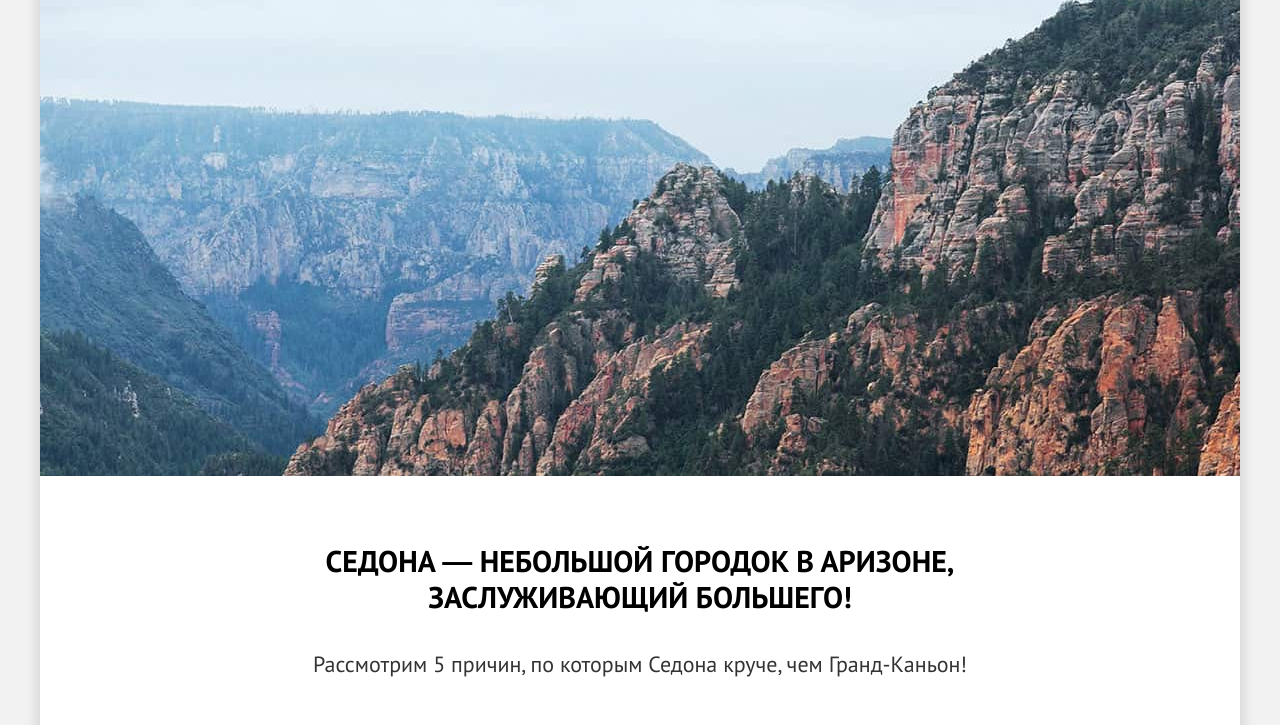
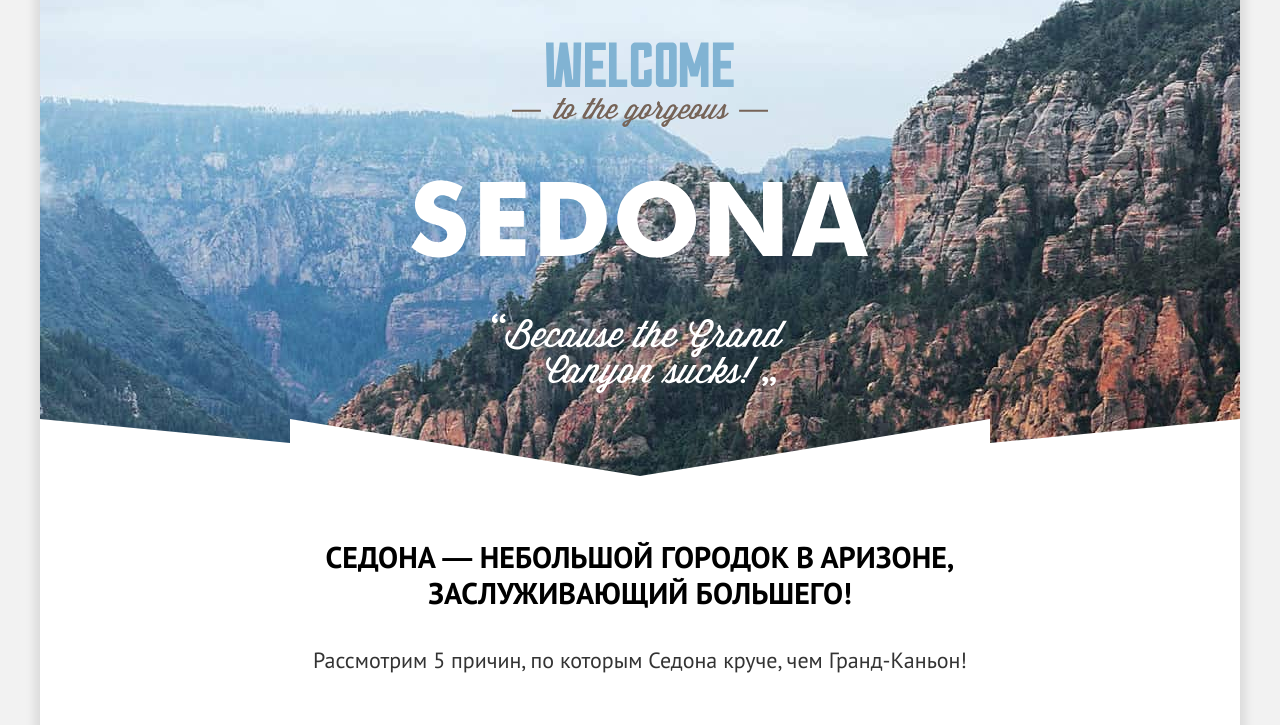
Before and after one commit to ArkBriz/Sedona, a plain HTML site: page index.html in a window 1280 px wide. Shown: the part 75-800 px from the top of the page. Drawn offline with Linux system fonts and the light colour scheme.

Commit message:
Add decorative backgrounds to page-offer

```diff
--- a/index.html
+++ b/index.html
@@ -53,9 +53,7 @@
 
     <main class="index-main main-container">
       <h1 class="visually-hidden">Сайт города Седона</h1>
-      <div class="page-offer">
-        <img src="images/welcome-bg.jpg" width="1200" height="485" alt="Каньон в городе Седона.">
-      </div>
+      <div class="page-offer"></div>
 
       <section class="advantages">
         <h2 class="visually-hidden">Преимущества Седоны</h2>
--- a/styles/styles.css
+++ b/styles/styles.css
@@ -212,7 +212,20 @@
 }
 
 .page-offer {
+  width: 100%;
+  height: 485px;
   margin-bottom: 63px;
+
+  background-image:
+    url("../images/welcome.svg"),
+    url("../images/backgrounds/divider.svg"),
+    url("../images/welcome-bg.jpg");
+  background-repeat: no-repeat;
+  background-position:
+    top 51px center,
+    bottom,
+    center;
+
 }
 
 /* Advantages */
```
